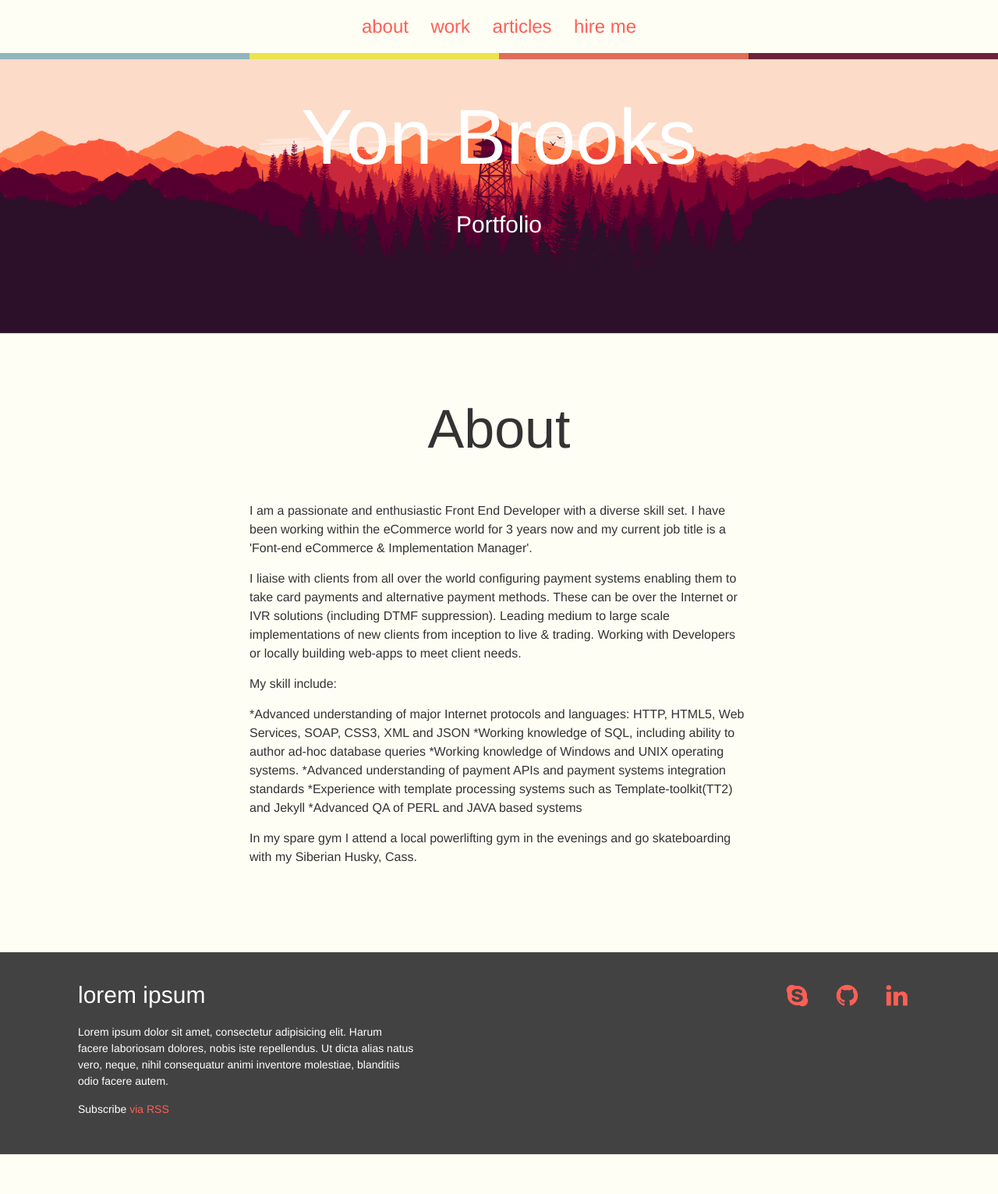
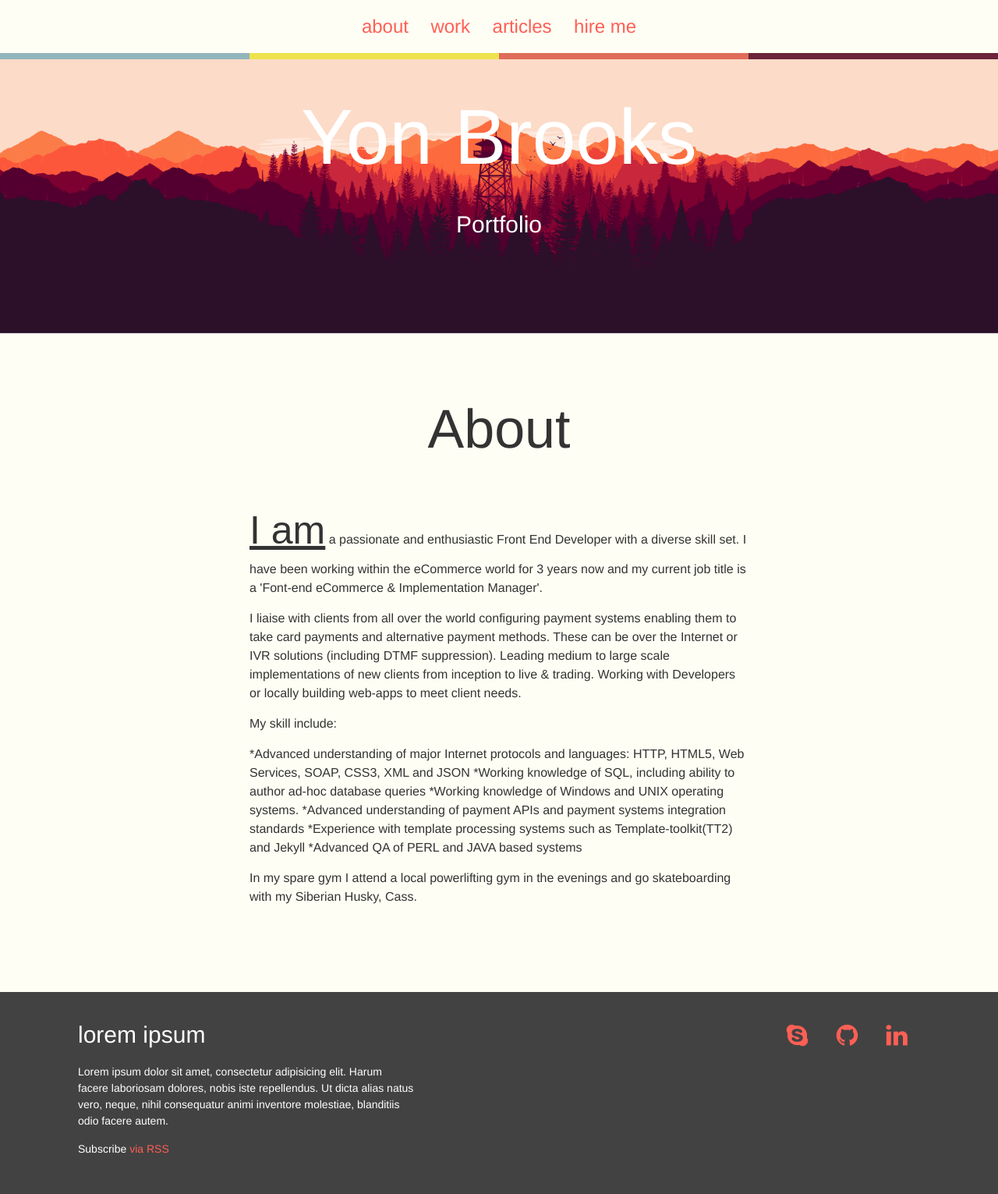
Before and after one commit to Yonald/portfolio, a Jekyll site: the page built from about.md, in a window 1280 px wide. Shown: the whole page at 78% size. Built offline with Jekyll 4.4.1, drawn with Linux system fonts in a browser that asks for light colours; nearby versions of some CDN libraries; before the commit the page ends 1480 px from its top, so only the background shows below that.

Commit message:
added about span style

```diff
--- a/_sass/components/_post.scss
+++ b/_sass/components/_post.scss
@@ -1,3 +1,10 @@
+//about span style
+body > div > div > article > div > p:nth-child(1) > span{
+	font-size: 50px;
+    font-family: sans-serif;
+    text-decoration: underline;
+}
+
 .post-list {
 	@extend %clearfix;
 	list-style: none;
--- a/about.md
+++ b/about.md
@@ -4,7 +4,7 @@ title: About
 permalink: /about/
 ---
 
-<p><span>I am </span>a passionate and enthusiastic Front End Developer with a diverse skill set. I have been working within the eCommerce world for 3 years now and my current job title is a 'Font-end eCommerce & Implementation Manager'.</p>
+<p><span>I am</span> a passionate and enthusiastic Front End Developer with a diverse skill set. I have been working within the eCommerce world for 3 years now and my current job title is a 'Font-end eCommerce & Implementation Manager'.</p>
 
 <p>I liaise with clients from all over the world configuring payment systems enabling them to take card payments and alternative payment methods. These can be over the Internet or IVR solutions (including DTMF suppression). Leading medium to large scale implementations of new clients from inception to live & trading. Working with Developers or locally building web-apps to meet client needs.</p>
 
```
